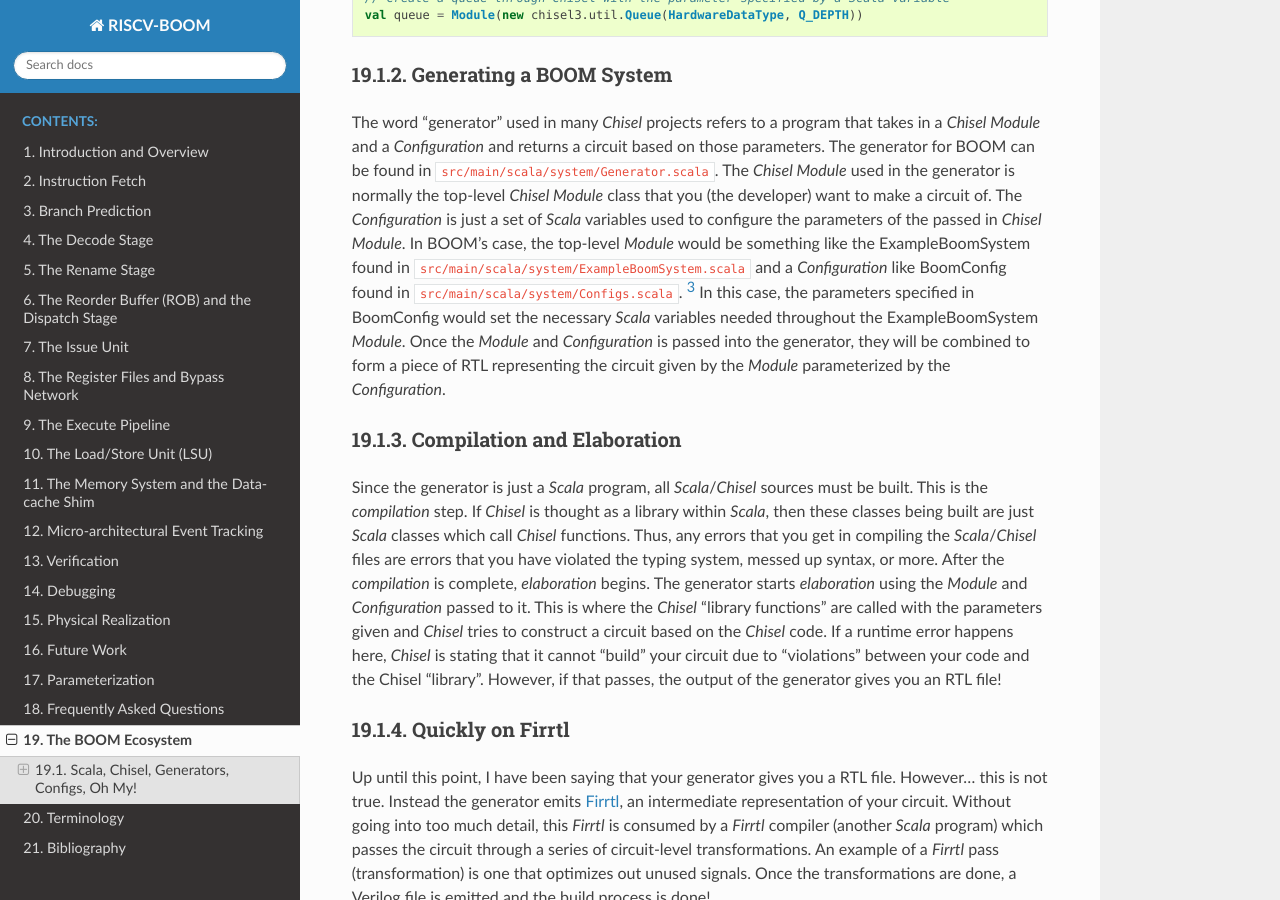
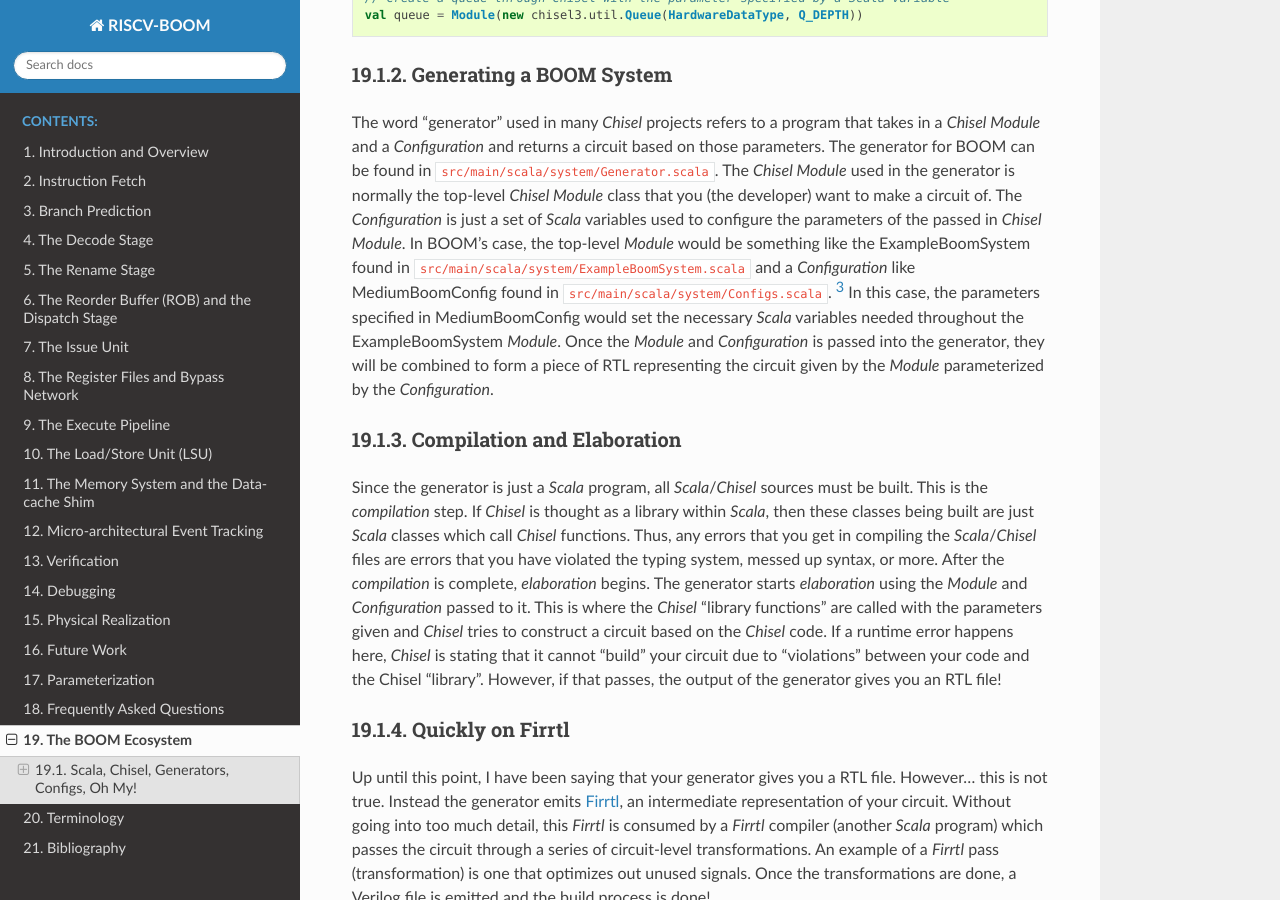
Before and after one commit to riscv-boom/riscv-boom, a Sphinx documentation site: the page built from docs/sections/boom-ecosystem.rst, in a window 1280 px wide and 900 px high, scrolled down 900 px. Built offline with Sphinx 7.4.7 and the Read the Docs theme 2.0.0, drawn with Linux system fonts in a browser that asks for light colours.

Commit message:
Removed references to BoomConfig in docs.

```diff
--- a/docs/sections/boom-ecosystem.rst
+++ b/docs/sections/boom-ecosystem.rst
@@ -43,8 +43,8 @@ The word "generator" used in many *Chisel* projects refers to a program that tak
 The generator for BOOM can be found in ``src/main/scala/system/Generator.scala``.
 The *Chisel Module* used in the generator is normally the top-level *Chisel Module* class that you (the developer) want to make a circuit of.
 The *Configuration* is just a set of *Scala* variables used to configure the parameters of the passed in *Chisel Module*.
-In BOOM's case, the top-level *Module* would be something like the ExampleBoomSystem found in ``src/main/scala/system/ExampleBoomSystem.scala`` and a *Configuration* like BoomConfig found in ``src/main/scala/system/Configs.scala``. [3]_
-In this case, the parameters specified in BoomConfig would set the necessary *Scala* variables needed throughout the ExampleBoomSystem *Module*.
+In BOOM's case, the top-level *Module* would be something like the ExampleBoomSystem found in ``src/main/scala/system/ExampleBoomSystem.scala`` and a *Configuration* like MediumBoomConfig found in ``src/main/scala/system/Configs.scala``. [3]_
+In this case, the parameters specified in MediumBoomConfig would set the necessary *Scala* variables needed throughout the ExampleBoomSystem *Module*.
 Once the *Module* and *Configuration* is passed into the generator, they will be combined to form a piece of RTL representing the circuit given by the *Module* parameterized by the *Configuration*.
 
 Compilation and Elaboration
--- a/docs/sections/verification.rst
+++ b/docs/sections/verification.rst
@@ -38,7 +38,6 @@ riscv-tools).
 
 Current Configurations Tested:
 
-* BoomConfig
 * SmallBoomConfig
 * MediumBoomConfig
 * SmallRV32UnifiedBoomConfig
```
Also changed, not shown: 1 other file.
